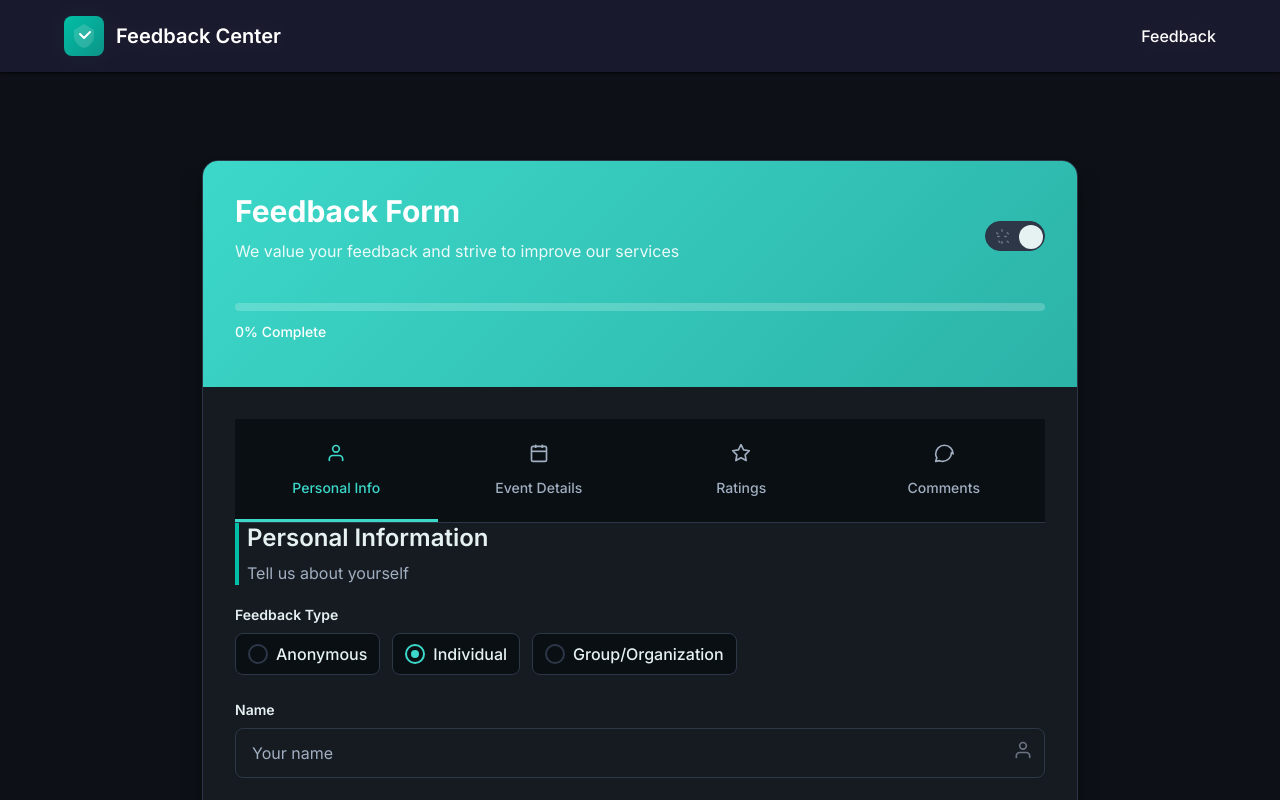
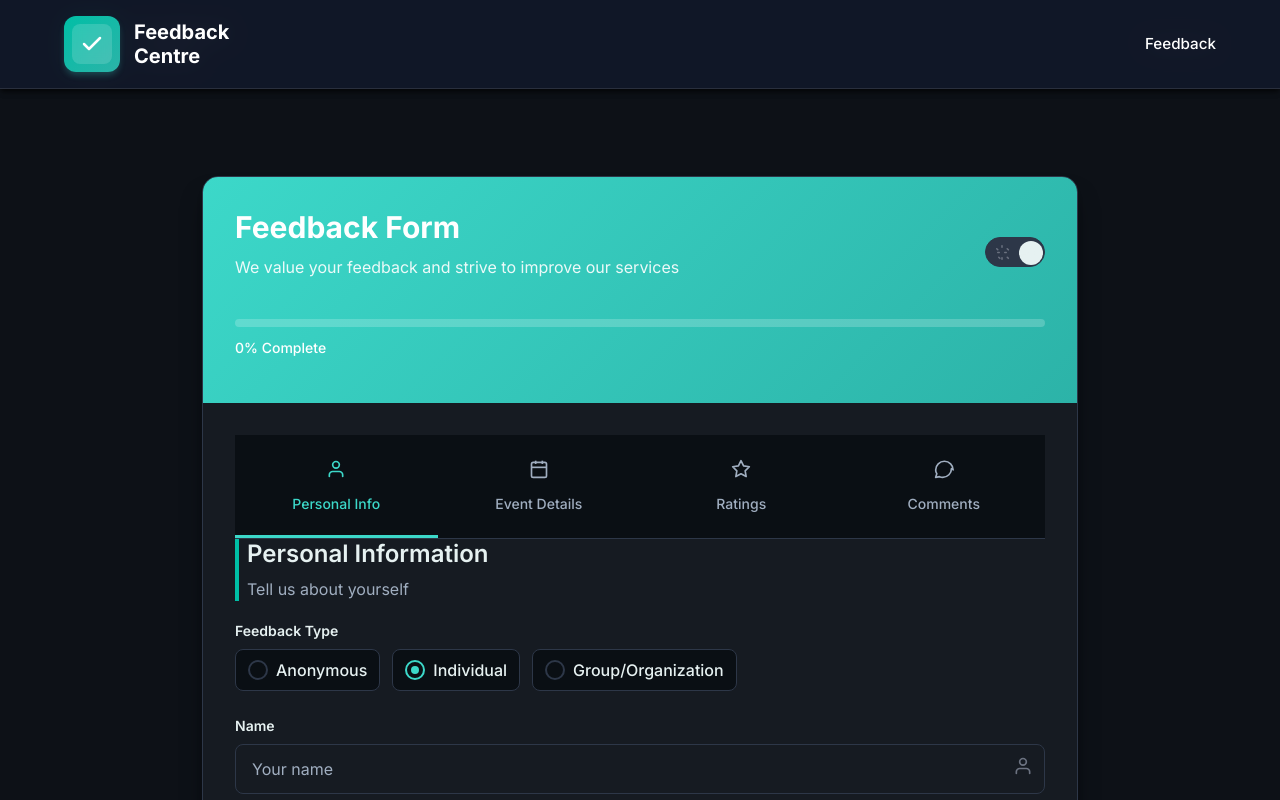
Before and after one commit to lemeinannette/FeedbackCenter, a React (Vite) app: page / in a window 1280 px wide. Shown: the top 800 px of the page. Built offline with nearby package versions, Linux system fonts and the light colour scheme.

Commit message:
my fault

```diff
--- a/src/components/layout/Header.css
+++ b/src/components/layout/Header.css
@@ -1,20 +1,26 @@
 /* src/components/layout/Header.css */
+@import url('https://fonts.googleapis.com/css2?family=Inter:wght@400;500;600;700;800;900&display=swap');
+
 :root {
-  --primary-color: #14b8a6; /* Teal green */
-  --text-color: #134e4a; /* Dark teal text */
-  --text-secondary: #0f766e; /* Medium teal text */
+  --primary-color: #3cd8c9; /* Updated to match your teal palette */
+  --primary-dark: #2cb3a8;
+  --accent-light: #7cf0e5;
+  --text-color: #1f2937; /* Updated to match your palette */
+  --text-secondary: #6b7280;
   --header-bg: rgba(255, 255, 255, 0.95);
-  --header-shadow: 0 1px 3px 0 rgba(20, 184, 166, 0.1), 0 1px 2px 0 rgba(20, 184, 166, 0.06);
-  --transition: all 0.3s ease;
+  --header-shadow: 0 4px 6px -1px rgba(0, 0, 0, 0.1), 0 2px 4px -1px rgba(0, 0, 0, 0.06);
+  --transition: all 0.3s cubic-bezier(0.4, 0, 0.2, 1);
+  --border-radius: 12px;
 }
 
 .dark-theme {
-  /* Updated to match the screenshot dark theme */
-  --primary-color: #14b8a6; /* Keep teal green for primary actions */
-  --text-color: #ffffff; /* White text as in screenshot */
-  --text-secondary: #e0e0e0; /* Light gray text */
-  --header-bg: rgba(26, 26, 46, 0.95); /* Dark background matching screenshot */
-  --header-shadow: 0 1px 3px 0 rgba(0, 0, 0, 0.3), 0 1px 2px 0 rgba(0, 0, 0, 0.2);
+  --primary-color: #3cd8c9;
+  --primary-dark: #2cb3a8;
+  --accent-light: #7cf0e5;
+  --text-color: #ffffff;
+  --text-secondary: #d1d5db;
+  --header-bg: rgba(17, 24, 39, 0.95);
+  --header-shadow: 0 4px 6px -1px rgba(0, 0, 0, 0.3), 0 2px 4px -1px rgba(0, 0, 0, 0.2);
 }
 
 .header {
@@ -24,17 +30,19 @@
   right: 0;
   z-index: 1000;
   background-color: var(--header-bg);
-  backdrop-filter: blur(10px);
+  backdrop-filter: blur(12px);
+  -webkit-backdrop-filter: blur(12px);
   box-shadow: var(--header-shadow);
   transition: var(--transition);
+  border-bottom: 1px solid rgba(255, 255, 255, 0.1);
 }
 
 .header.scrolled {
-  box-shadow: 0 4px 6px -1px rgba(20, 184, 166, 0.1), 0 2px 4px -1px rgba(20, 184, 166, 0.06);
+  box-shadow: 0 10px 15px -3px rgba(0, 0, 0, 0.1), 0 4px 6px -2px rgba(0, 0, 0, 0.05);
 }
 
 .dark-theme .header.scrolled {
-  box-shadow: 0 4px 6px -1px rgba(0, 0, 0, 0.3), 0 2px 4px -1px rgba(0, 0, 0, 0.2);
+  box-shadow: 0 10px 15px -3px rgba(0, 0, 0, 0.3), 0 4px 6px -2px rgba(0, 0, 0, 0.2);
 }
 
 .header-container {
@@ -44,51 +52,121 @@
   max-width: 1200px;
   margin: 0 auto;
   padding: 1rem 1.5rem;
+  font-family: 'Inter', sans-serif;
 }
 
 .logo {
   display: flex;
   align-items: center;
-  gap: 0.75rem;
+  gap: 0.875rem;
   text-decoration: none;
   color: var(--text-color);
-  font-weight: 600;
-  font-size: 1.25rem;
+  transition: var(--transition);
+}
+
+.logo:hover {
+  transform: translateY(-1px);
 }
 
 .logo-icon {
   display: flex;
   align-items: center;
   justify-content: center;
+  width: 3.5rem;
+  height: 3.5rem;
+  background: linear-gradient(135deg, var(--primary-color), var(--primary-dark));
+  border-radius: var(--border-radius);
+  position: relative;
+  overflow: hidden;
+  transition: var(--transition);
+  box-shadow: 0 4px 6px -1px rgba(60, 216, 201, 0.25);
+}
+
+.logo-icon::before {
+  content: '';
+  position: absolute;
+  top: 0;
+  left: 0;
+  right: 0;
+  bottom: 0;
+  background: linear-gradient(135deg, rgba(255, 255, 255, 0.2), rgba(255, 255, 255, 0));
+  opacity: 0;
+  transition: var(--transition);
+}
+
+.logo:hover .logo-icon {
+  transform: scale(1.05);
+  box-shadow: 0 10px 15px -3px rgba(60, 216, 201, 0.3);
+}
+
+.logo:hover .logo-icon::before {
+  opacity: 1;
+}
+
+.logo-inner {
+  display: flex;
+  align-items: center;
+  justify-content: center;
   width: 2.5rem;
   height: 2.5rem;
-  background: linear-gradient(135deg, var(--primary-color), #0d9488);
-  border-radius: 0.5rem;
-  color: white;
+  background-color: rgba(255, 255, 255, 0.15);
+  border-radius: 8px;
+  backdrop-filter: blur(4px);
+  -webkit-backdrop-filter: blur(4px);
+}
+
+.logo-text {
+  display: flex;
+  flex-direction: column;
+}
+
+.logo-text-top {
+  font-weight: 700;
+  font-size: 1.25rem;
+  line-height: 1.2;
+  color: var(--text-color);
+}
+
+.logo-text-bottom {
+  font-weight: 700;
+  font-size: 1.25rem;
+  line-height: 1.2;
+  color: var(--text-color);
+}
+
+.dark-theme .logo-text-top,
+.dark-theme .logo-text-bottom {
+  color: #ffffff;
 }
 
 .nav {
   display: flex;
-  gap: 1.5rem;
+  gap: 2rem;
 }
 
 .nav-link {
   color: var(--text-color);
   text-decoration: none;
   font-weight: 500;
+  font-size: 0.95rem;
   position: relative;
   transition: var(--transition);
+  padding: 0.5rem 0;
 }
 
 .nav-link::after {
   content: '';
   position: absolute;
-  bottom: -0.25rem;
+  bottom: 0;
   left: 0;
   width: 0;
   height: 2px;
-  background-color: var(--primary-color);
-  transition: width 0.3s ease;
+  background: linear-gradient(90deg, var(--primary-color), var(--accent-light));
+  transition: width 0.3s cubic-bezier(0.4, 0, 0.2, 1);
+}
+
+.nav-link:hover {
+  color: var(--primary-color);
 }
 
 .nav-link:hover::after {
@@ -104,6 +182,13 @@
   background: none;
   border: none;
   cursor: pointer;
+  padding: 0.25rem;
+  border-radius: 4px;
+  transition: var(--transition);
+}
+
+.mobile-menu-toggle:hover {
+  background-color: rgba(60, 216, 201, 0.1);
 }
 
 .mobile-menu-toggle span {
@@ -128,23 +213,25 @@
 }
 
 .header-spacer {
-  height: 4rem;
+  height: 4.5rem;
 }
 
 @media (max-width: 768px) {
   .nav {
     position: fixed;
-    top: 3.5rem;
+    top: 4rem;
     left: 0;
     right: 0;
     flex-direction: column;
     background-color: var(--header-bg);
-    padding: 1rem;
+    padding: 1.5rem;
     box-shadow: var(--header-shadow);
     transform: translateY(-100%);
     opacity: 0;
     transition: var(--transition);
     pointer-events: none;
+    border-radius: 0 0 var(--border-radius) var(--border-radius);
+    gap: 1rem;
   }
 
   .nav.mobile-open {
@@ -156,4 +243,19 @@
   .mobile-menu-toggle {
     display: flex;
   }
+
+  .logo-icon {
+    width: 3rem;
+    height: 3rem;
+  }
+
+  .logo-inner {
+    width: 2.25rem;
+    height: 2.25rem;
+  }
+
+  .logo-text-top,
+  .logo-text-bottom {
+    font-size: 1rem;
+  }
 }
--- a/src/components/layout/Header.jsx
+++ b/src/components/layout/Header.jsx
@@ -34,12 +34,16 @@ const Header = () => {
         <div className="header-container">
           <Link to="/" className="logo">
             <div className="logo-icon">
-              <svg width="28" height="28" viewBox="0 0 28 28" fill="none" xmlns="http://www.w3.org/2000/svg">
-                <path d="M14 2L4 8V14C4 19.5 8.5 24.8 14 26C19.5 24.8 24 19.5 24 14V8L14 2Z" fill="white" fillOpacity="0.15"/>
-                <path d="M10 12L14 16L20 10" stroke="white" strokeWidth="2" strokeLinecap="round" strokeLinejoin="round"/>
-              </svg>
+              <div className="logo-inner">
+                <svg width="24" height="24" viewBox="0 0 24 24" fill="none" xmlns="http://www.w3.org/2000/svg">
+                  <path d="M20 6L9 17L4 12" stroke="white" strokeWidth="2.5" strokeLinecap="round" strokeLinejoin="round"/>
+                </svg>
+              </div>
             </div>
-            <span className="logo-text">Feedback Center</span>
+            <div className="logo-text">
+              <span className="logo-text-top">Feedback</span>
+              <span className="logo-text-bottom">Centre</span>
+            </div>
           </Link>
 
           <nav className={`nav ${isMobileMenuOpen ? 'mobile-open' : ''}`}>
```
